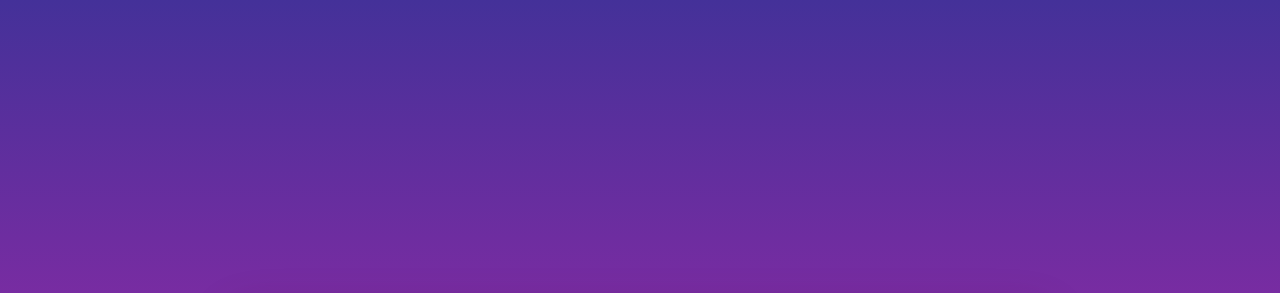
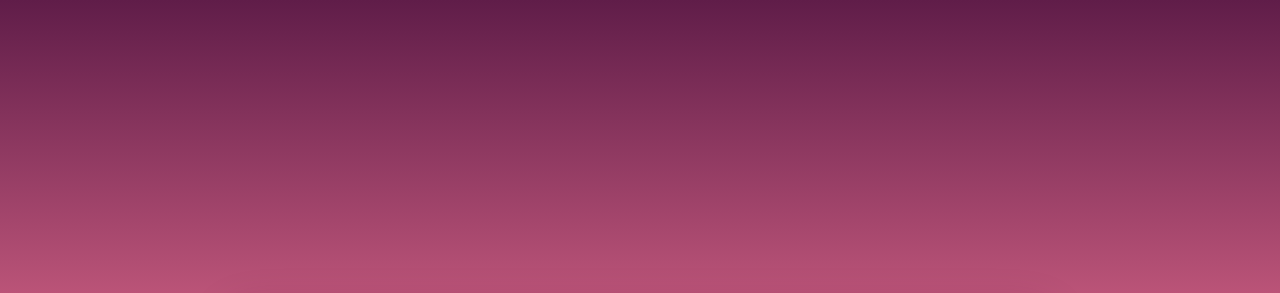
Before and after one commit to madebyasfand-cell/the-quiz3, a plain HTML site: page index.html in a window 1280 px wide. Shown: the top 293 px of the page. Drawn offline with Linux system fonts and the light colour scheme.

Commit message:
Update style.css

```diff
--- a/style.css
+++ b/style.css
@@ -12,10 +12,10 @@ min-height: 100vh;
 font-family: Arial, Helvetica, sans-serif;
 background: linear-gradient(
 180deg,
-#443199 0%,
-#792CA2 35%,
-#C13383 65%,
-#E05454 100%
+#601D49 0%,
+#BD5579 35%,
+#EA9D9D 65%,
+#FFEBB8 100%
 );
 color: #5a1647;
 display: flex;
```
